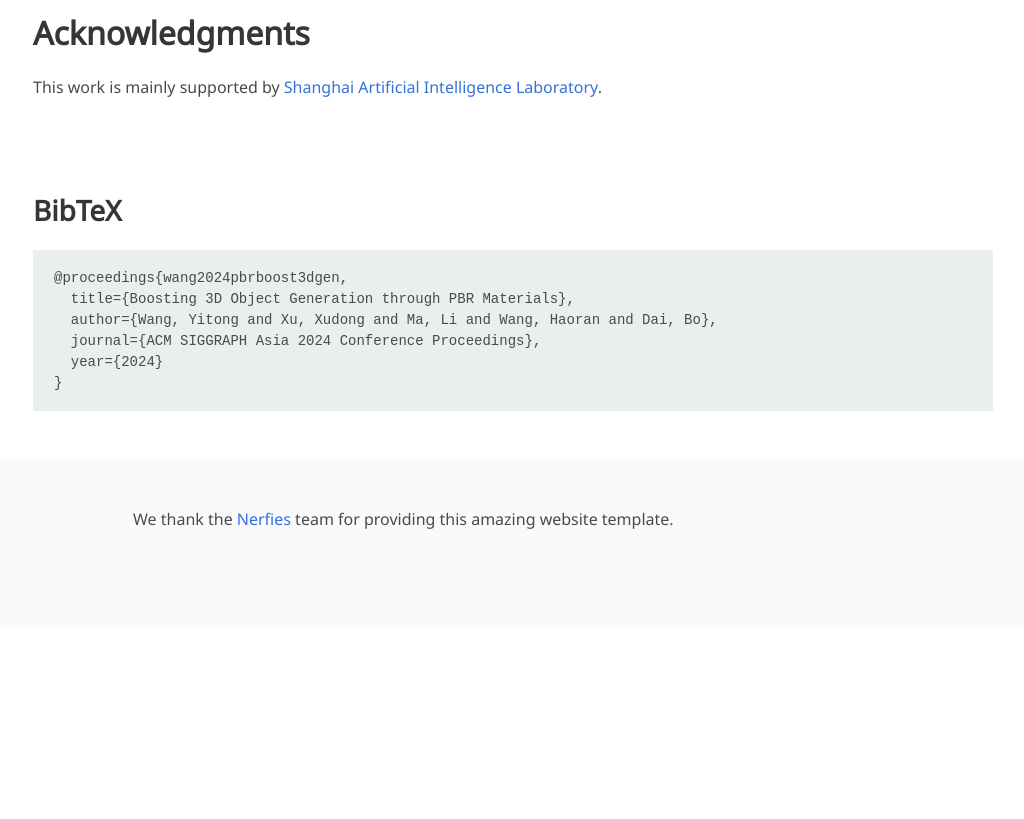
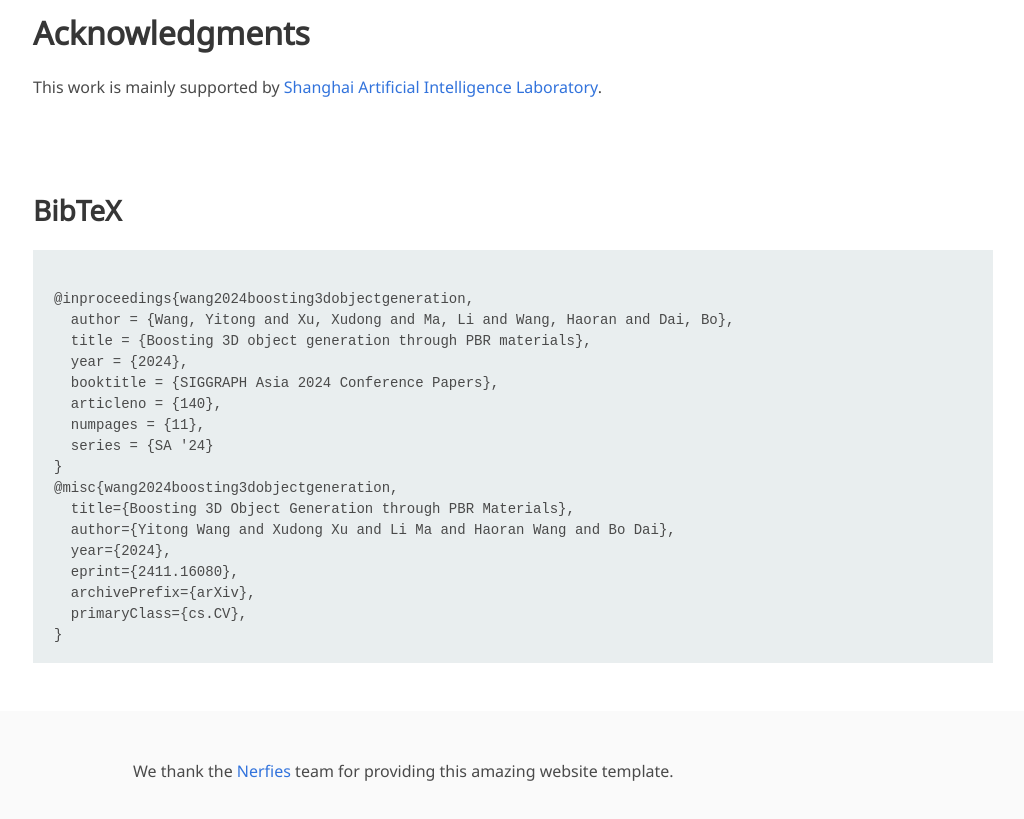
Before and after one commit to snowflakewang/PBR_Boost_3DGen, a plain HTML site: page index.html in a window 1280 px wide. Shown: the part 5740-6559 px from the top of the page, without its empty margins (127-1151 px from the left). Before the commit the page ends 6367 px from the top, so only its background shows below. Drawn offline with nearby package versions, Linux system fonts and the light colour scheme; some icons are missing; a web font is replaced by a local one.

Commit message:
update the citation format

```diff
--- a/index.html
+++ b/index.html
@@ -744,12 +744,25 @@
             <h2 class="title">BibTeX</h2>
 
     <pre style="background-color:#e9eeef;padding: 1.25em 1.5em">
-<code>@proceedings{wang2024pbrboost3dgen,
+<code>
+@inproceedings{wang2024boosting3dobjectgeneration,
+  author = {Wang, Yitong and Xu, Xudong and Ma, Li and Wang, Haoran and Dai, Bo},
+  title = {Boosting 3D object generation through PBR materials},
+  year = {2024},
+  booktitle = {SIGGRAPH Asia 2024 Conference Papers},
+  articleno = {140},
+  numpages = {11},
+  series = {SA '24}
+}
+@misc{wang2024boosting3dobjectgeneration,
   title={Boosting 3D Object Generation through PBR Materials},
-  author={Wang, Yitong and Xu, Xudong and Ma, Li and Wang, Haoran and Dai, Bo},
-  journal={ACM SIGGRAPH Asia 2024 Conference Proceedings},
-  year={2024}
-}</code></pre>
+  author={Yitong Wang and Xudong Xu and Li Ma and Haoran Wang and Bo Dai},
+  year={2024},
+  eprint={2411.16080},
+  archivePrefix={arXiv},
+  primaryClass={cs.CV},
+}
+</code></pre>
         </div>
         </section>
 
```
